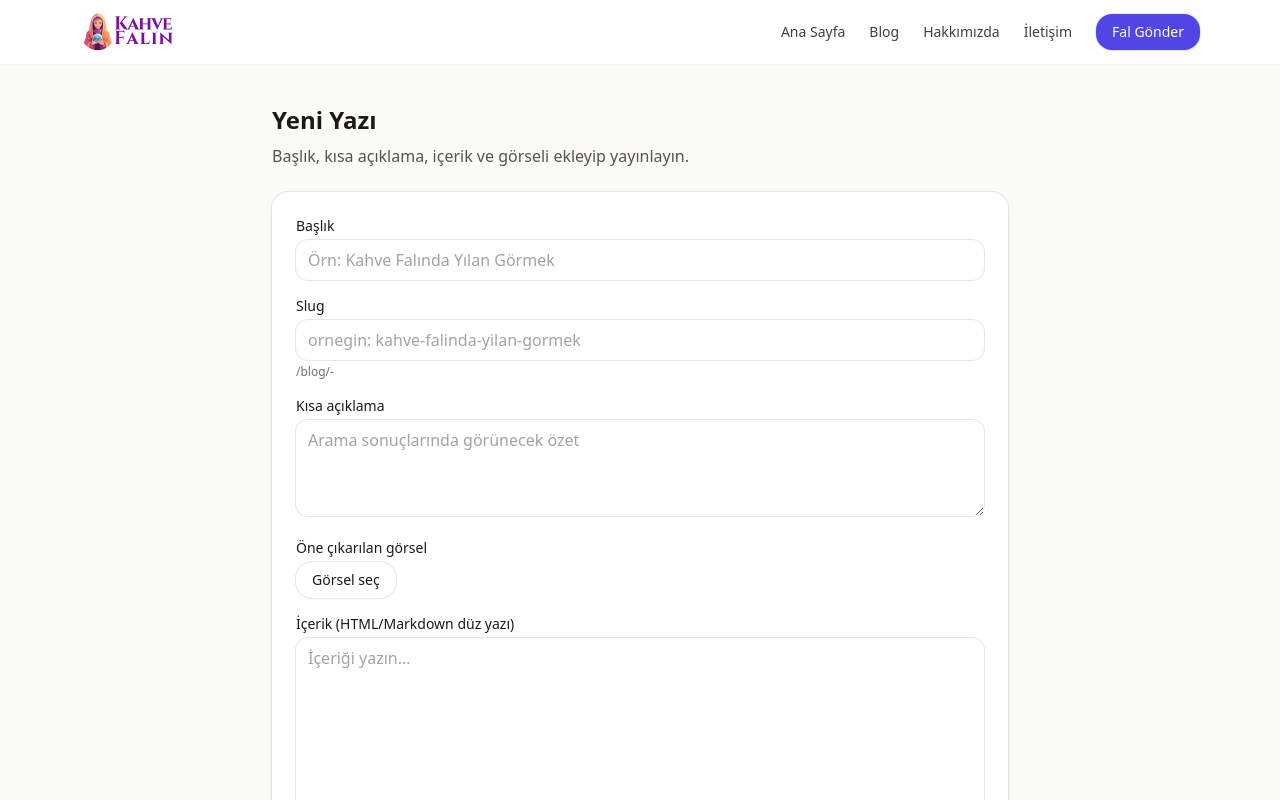
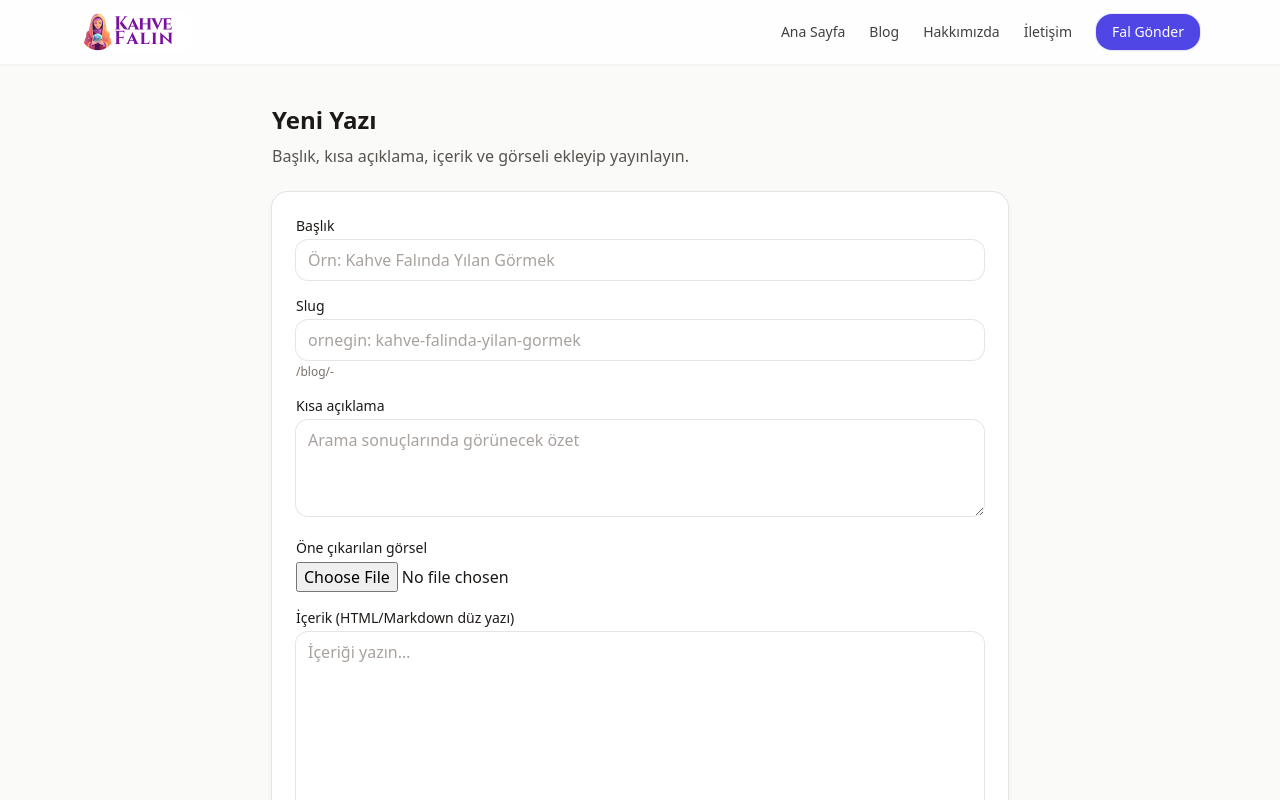
Before and after one commit to kuleliworks/kahve-fali, a Next.js app: page /panel/blog/yeni in a window 1280 px wide. Shown: the top 800 px of the page. Built offline with nearby package versions, Linux system fonts and the light colour scheme.

Commit message:
Update BlogImageUpload.tsx

```diff
--- a/components/BlogImageUpload.tsx
+++ b/components/BlogImageUpload.tsx
@@ -1,99 +1,52 @@
 "use client";
-
-import { useRef, useState } from "react";
+import { useState } from "react";
 
 type Props = {
-  onDone: (url: string) => void;
-  className?: string;
+  value?: string;                 // mevcut görsel (opsiyonel)
+  onDone: (url: string) => void;  // upload sonrası dönen public URL
 };
 
-export default function BlogImageUpload({ onDone, className }: Props) {
-  const inp = useRef<HTMLInputElement | null>(null);
-  const [preview, setPreview] = useState<string | null>(null);
+export default function BlogImageUpload({ value, onDone }: Props) {
+  const [preview, setPreview] = useState<string | undefined>(value);
   const [busy, setBusy] = useState(false);
   const [err, setErr] = useState<string | null>(null);
 
-  async function upload(file: File) {
+  async function onFile(e: React.ChangeEvent<HTMLInputElement>) {
+    const file = e.target.files?.[0];
+    if (!file) return;
     setErr(null);
     setBusy(true);
     try {
-      // Basit boyut kontrolü (örn. 15MB)
-      const max = 15 * 1024 * 1024;
-      if (file.size > max) {
-        throw new Error("Dosya çok büyük (maks. 15MB).");
-      }
-
-      // Önizleme
-      setPreview(URL.createObjectURL(file));
-
-      // Sunucuya multipart gönder
       const fd = new FormData();
       fd.append("file", file);
-      fd.append("filename", file.name);
+      fd.append("folder", "blog"); // klasör
 
-      // 45sn timeout
-      const ctrl = new AbortController();
-      const to = setTimeout(() => ctrl.abort(), 45000);
-
-      const res = await fetch("/api/blog/upload", {
-        method: "POST",
-        body: fd,
-        signal: ctrl.signal,
-      }).catch((e) => {
-        throw new Error(e?.name === "AbortError" ? "İstek zaman aşımına uğradı." : "Yükleme başarısız.");
-      });
-
-      clearTimeout(to);
-
-      if (!res.ok) {
-        const txt = await res.text().catch(() => "");
-        throw new Error(txt || `HTTP ${res.status}`);
+      const res = await fetch("/api/blog/upload", { method: "POST", body: fd });
+      const json = await res.json().catch(() => ({}));
+      if (!res.ok || !json?.url) {
+        throw new Error(json?.error || "Yükleme başarısız");
       }
-      const json = await res.json();
-      if (!json?.url) throw new Error("Sunucu geçersiz yanıt verdi.");
+      setPreview(json.url);
       onDone(json.url);
     } catch (e: any) {
-      setErr(e?.message || "Yükleme sırasında hata oluştu.");
+      setErr(e?.message || "Yükleme hatası");
     } finally {
       setBusy(false);
     }
   }
 
-  function onPick(e: React.ChangeEvent<HTMLInputElement>) {
-    const f = e.target.files?.[0];
-    if (f) upload(f);
-  }
-
   return (
-    <div className={className}>
-      <div className="flex items-center gap-3">
-        <button
-          type="button"
-          onClick={() => inp.current?.click()}
-          className="btn btn-ghost"
-          disabled={busy}
-        >
-          {busy ? "Yükleniyor…" : "Görsel seç"}
-        </button>
-        <input
-          ref={inp}
-          type="file"
-          accept="image/*"
-          className="hidden"
-          onChange={onPick}
+    <div className="space-y-2">
+      <input type="file" accept="image/*" onChange={onFile} />
+      {busy && <div className="text-sm text-stone-600">Yükleniyor…</div>}
+      {err && <div className="text-sm text-red-600">{err}</div>}
+      {preview && (
+        // eslint-disable-next-line @next/next/no-img-element
+        <img
+          src={preview}
+          alt="Öne çıkarılan görsel"
+          className="mt-1 h-32 w-56 rounded-lg object-cover ring-1 ring-stone-200"
         />
-        {err && <span className="text-sm text-red-600">{err}</span>}
-      </div>
-
-      {preview && (
-        <div className="mt-3">
-          {/* eslint-disable-next-line @next/next/no-img-element */}
-          <img
-            src={preview}
-            alt="Önizleme"
-            className="h-28 w-40 rounded-xl object-cover ring-1 ring-stone-200"
-          />
-        </div>
       )}
     </div>
   );
```
